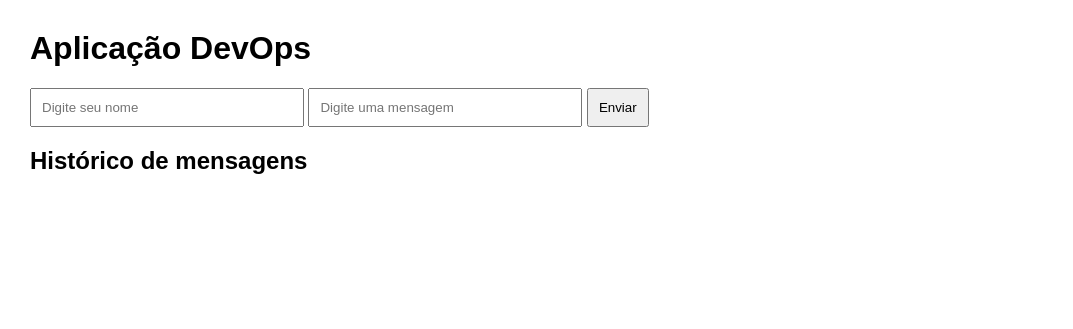
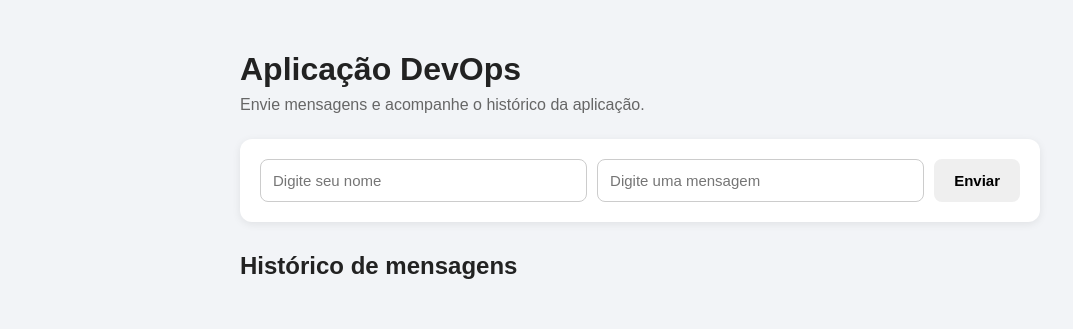
Before and after one commit to leklaine-ui/projeto_devops, a Flask app: page / in a window 1280 px wide. Shown: the top 329 px of the page, without its empty margins (0-1073 px from the left). Run offline with Flask 3, Linux system fonts and the light colour scheme; data that the repository does not hold is empty.

Commit message:
Melhora interface visual da aplicacao

```diff
--- a/templates/index.html
+++ b/templates/index.html
@@ -9,28 +9,81 @@
     <title>Projeto DevOps</title>
 
     <style>
+        * {
+            box-sizing: border-box;
+        }
+
         body {
             font-family: Arial, sans-serif;
-            margin: 30px;
+            margin: 0;
+            padding: 30px 15px;
+            background: #f2f4f7;
+            color: #222;
+        }
+
+        .container {
+            max-width: 800px;
+            margin: 0 auto;
+        }
+
+        h1 {
+            margin-bottom: 8px;
+        }
+
+        .subtitulo {
+            margin-top: 0;
+            margin-bottom: 25px;
+            color: #666;
+        }
+
+        .formulario {
+            background: white;
+            padding: 20px;
+            border-radius: 12px;
+            box-shadow: 0 2px 8px rgba(0, 0, 0, 0.08);
+            margin-bottom: 30px;
+        }
+
+        .campos {
+            display: flex;
+            gap: 10px;
+            flex-wrap: wrap;
         }
 
         input {
-            padding: 10px;
-            width: 250px;
+            flex: 1;
+            min-width: 200px;
+            padding: 12px;
+            border: 1px solid #ccc;
+            border-radius: 8px;
+            font-size: 15px;
         }
 
         button {
-            padding: 10px;
+            padding: 12px 20px;
+            border: none;
+            border-radius: 8px;
             cursor: pointer;
+            font-size: 15px;
+            font-weight: bold;
+        }
+
+        button:hover {
+            opacity: 0.9;
+        }
+
+        #historico {
+            padding: 0;
         }
 
         li {
             list-style: none;
             margin-bottom: 12px;
-            padding: 12px;
+            padding: 15px;
             border: 1px solid #ddd;
-            border-radius: 8px;
-            background: #f8f8f8;
+            border-radius: 10px;
+            background: white;
+            box-shadow: 0 1px 4px rgba(0, 0, 0, 0.05);
         }
 
         .usuario {
@@ -39,17 +92,38 @@
 
         .data-hora {
             display: block;
-            margin-top: 6px;
+            margin-top: 7px;
             font-size: 12px;
             color: #666;
+        }
+
+        @media (max-width: 600px) {
+            body {
+                padding: 20px 10px;
+            }
+
+            .campos {
+                flex-direction: column;
+            }
+
+            input,
+            button {
+                width: 100%;
+            }
         }
     </style>
 </head>
 
 <body>
 
+    <div class="container">
+
         <h1>Aplicação DevOps</h1>
 
+        <p class="subtitulo">Envie mensagens e acompanhe o histórico da aplicação.</p>
+
+        <div class="formulario">
+            <div class="campos">
                 <input
                     id="usuario"
                     type="text"
@@ -65,11 +139,15 @@
                 <button onclick="enviarMensagem()">
                     Enviar
                 </button>
+            </div>
+        </div>
 
         <h2>Histórico de mensagens</h2>
 
         <ul id="historico">
         </ul>
+
+    </div>
 
     <script>
 
```
Lines whose indentation alone changed are shown as unchanged.
